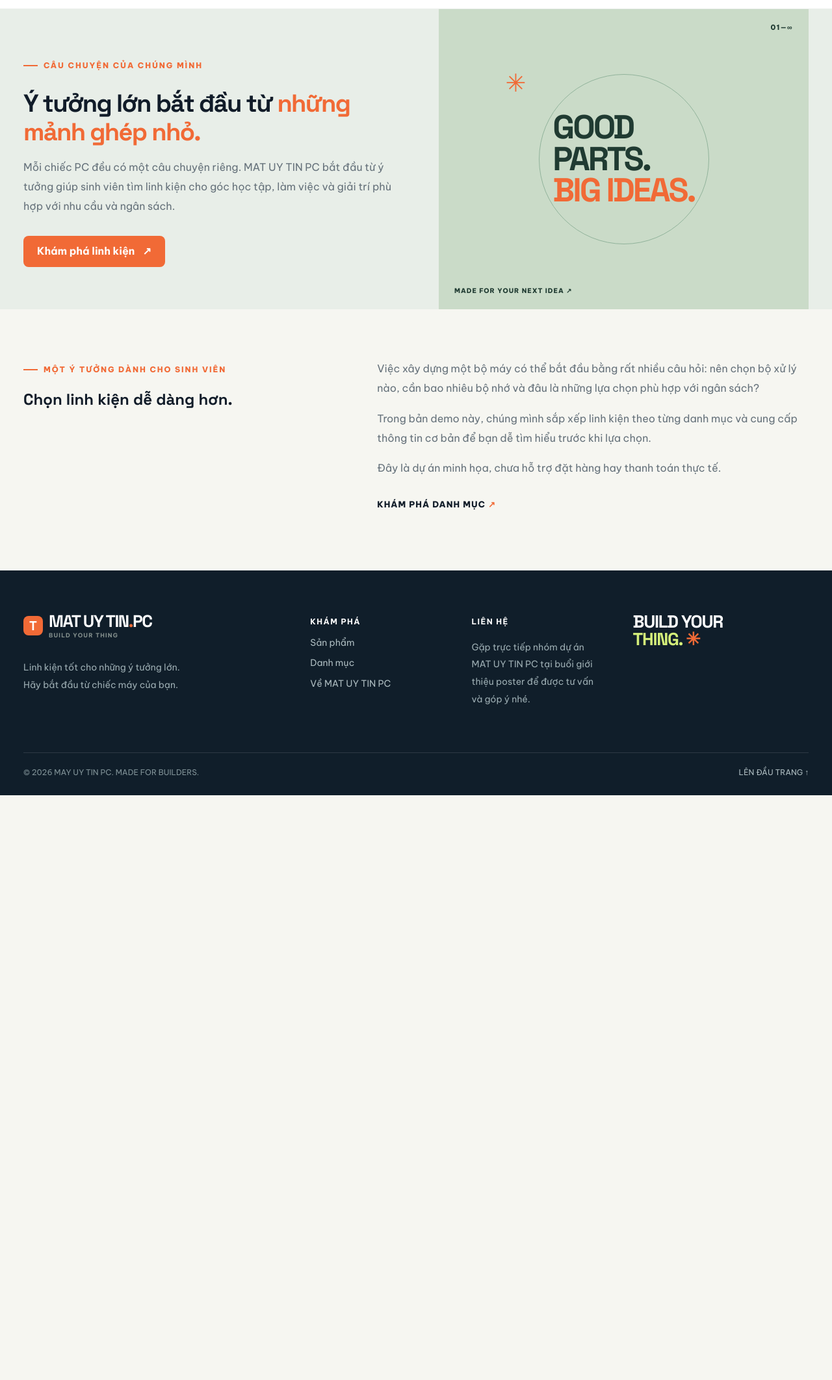
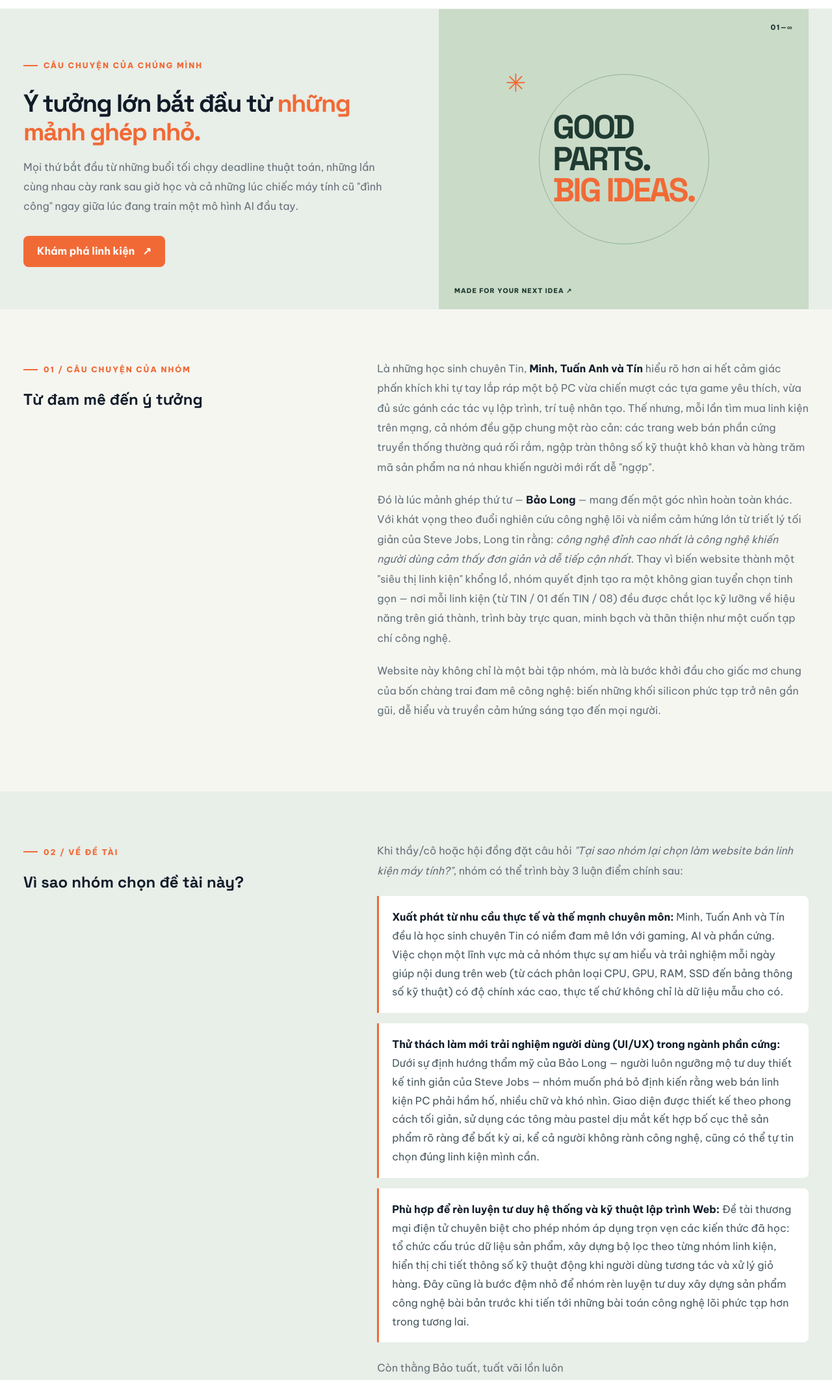
Before and after one commit to ectoiv/DraftWebsite, a plain HTML site: page backstory.html in a window 1280 px wide. Shown: the part 100-2224 px from the top of the page at 65% size. Before the commit the page ends 1324 px from the top, so only its background shows below. Drawn offline with Linux system fonts and the light colour scheme.

Commit message:
Update project backstory and motivation

```diff
--- a/app.js
+++ b/app.js
@@ -73,7 +73,7 @@ function renderProducts() {
   if (!grid || !search) return;
   const query = search.value.trim().toLocaleLowerCase('vi');
   const filtered = products.filter(p => (category === 'all' || p.category === category) && `${p.name} ${p.label} ${p.spec}`.toLocaleLowerCase('vi').includes(query));
-  grid.innerHTML = filtered.map(p => `<article class="product-card"><div class="product-image ${p.tone}">${p.badge ? `<span class="product-badge">✳ ${p.badge}</span>` : ''}${p.image ? `<img src="${p.image}" alt="" loading="lazy">` : art(p.category)}<span class="product-index">TIN / 0${p.id}</span></div><div class="product-info"><p class="product-category">${p.label}</p><h2 class="product-name"><a class="product-link" href="product.html?id=${p.id}&amp;v=20261119-3">${p.name}</a></h2><p class="product-spec">${p.spec}</p><div class="product-bottom"><strong class="product-price">${formatPrice(p.price)}</strong><button class="add-button" type="button" data-add="${p.id}" aria-label="Thêm ${p.name} vào giỏ hàng">+</button></div></div></article>`).join('');
+  grid.innerHTML = filtered.map(p => `<article class="product-card"><div class="product-image ${p.tone}">${p.badge ? `<span class="product-badge">✳ ${p.badge}</span>` : ''}${p.image ? `<img src="${p.image}" alt="" loading="lazy">` : art(p.category)}<span class="product-index">TIN / 0${p.id}</span></div><div class="product-info"><p class="product-category">${p.label}</p><h2 class="product-name"><a class="product-link" href="product.html?id=${p.id}&amp;v=20261119-4">${p.name}</a></h2><p class="product-spec">${p.spec}</p><div class="product-bottom"><strong class="product-price">${formatPrice(p.price)}</strong><button class="add-button" type="button" data-add="${p.id}" aria-label="Thêm ${p.name} vào giỏ hàng">+</button></div></div></article>`).join('');
   document.querySelector('#product-count').textContent = `${String(filtered.length).padStart(2, '0')} SẢN PHẨM`;
   document.querySelector('#empty-state').hidden = filtered.length > 0;
   document.querySelectorAll('.category-tab').forEach(tab => {
--- a/backstory.html
+++ b/backstory.html
@@ -6,24 +6,58 @@
   <meta name="theme-color" content="#142c29">
   <meta name="description" content="MAT UY TIN PC — góc linh kiện cho chiếc máy tính tiếp theo của bạn.">
   <title>Câu chuyện — MAT UY TIN PC</title>
-  <link rel="stylesheet" href="styles.css?v=20261119-3">
-  <script src="app.js?v=20261119-3" defer></script>
+  <link rel="stylesheet" href="styles.css?v=20261119-4">
+  <script src="app.js?v=20261119-4" defer></script>
 </head>
 <body>
   <div class="announcement">LINH KIỆN TỐT. Ý TƯỞNG LỚN. <span>✳</span> BẮT ĐẦU TỪ CHIẾC MÁY CỦA BẠN.</div>
   <header class="site-header">
     <div class="container header-inner">
       <a class="logo" href="index.html" aria-label="MAT UY TIN PC — về trang chủ"><span class="logo-mark">T<span>✳</span></span><span>MAT UY TIN<span class="logo-dot">.</span>PC<small>BUILD YOUR THING</small></span></a>
-      <nav class="nav-links" aria-label="Điều hướng chính"><a href="index.html">Trang chủ</a><a href="products.html">Sản phẩm</a><a href="categories.html">Danh mục</a><a href="backstory.html" aria-current="page">Câu chuyện</a></nav>
+      <nav class="nav-links" aria-label="Điều hướng chính"><a href="index.html">Trang chủ</a><a href="products.html">Sản phẩm</a><a href="categories.html">Danh mục</a><a href="backstory.html?v=20261119-4" aria-current="page">Câu chuyện</a></nav>
       <div class="header-actions"><a class="header-link" href="products.html">Khám phá ngay <span>↗</span></a><button class="icon-button cart-trigger" type="button" aria-label="Mở giỏ hàng"><span aria-hidden="true">▢</span><span class="cart-count">0</span></button></div>
     </div>
   </header>
   <main id="top">
+    <section class="story-hero">
+      <div class="container story-hero-inner">
+        <div>
+          <p class="section-kicker">CÂU CHUYỆN CỦA CHÚNG MÌNH</p>
+          <h1>Ý tưởng lớn bắt đầu từ <em>những mảnh ghép nhỏ.</em></h1>
+          <p>Mọi thứ bắt đầu từ những buổi tối chạy deadline thuật toán, những lần cùng nhau cày rank sau giờ học và cả những lúc chiếc máy tính cũ &quot;đình công&quot; ngay giữa lúc đang train một mô hình AI đầu tay.</p>
+          <a class="button button-primary" href="products.html">Khám phá linh kiện <span>↗</span></a>
+        </div>
+        <div class="build-visual" aria-hidden="true"><span class="build-star">✳</span><span class="build-number">01—∞</span><div class="build-message">GOOD<br>PARTS.<br><em>BIG IDEAS.</em></div><span class="build-caption">MADE FOR YOUR NEXT IDEA ↗</span></div>
+      </div>
+    </section>
 
-    <section class="story-hero"><div class="container story-hero-inner"><div><p class="section-kicker">CÂU CHUYỆN CỦA CHÚNG MÌNH</p><h1>Ý tưởng lớn bắt đầu từ <em>những mảnh ghép nhỏ.</em></h1><p>Mỗi chiếc PC đều có một câu chuyện riêng. MAT UY TIN PC bắt đầu từ ý tưởng giúp sinh viên tìm linh kiện cho góc học tập, làm việc và giải trí phù hợp với nhu cầu và ngân sách.</p><a class="button button-primary" href="products.html">Khám phá linh kiện <span>↗</span></a></div><div class="build-visual" aria-hidden="true"><span class="build-star">✳</span><span class="build-number">01—∞</span><div class="build-message">GOOD<br>PARTS.<br><em>BIG IDEAS.</em></div><span class="build-caption">MADE FOR YOUR NEXT IDEA ↗</span></div></div></section>
-    <section class="page-section"><div class="container story-content"><div><p class="section-kicker">MỘT Ý TƯỞNG DÀNH CHO SINH VIÊN</p><h2>Chọn linh kiện dễ dàng hơn.</h2></div><div><p>Việc xây dựng một bộ máy có thể bắt đầu bằng rất nhiều câu hỏi: nên chọn bộ xử lý nào, cần bao nhiêu bộ nhớ và đâu là những lựa chọn phù hợp với ngân sách?</p><p>Trong bản demo này, chúng mình sắp xếp linh kiện theo từng danh mục và cung cấp thông tin cơ bản để bạn dễ tìm hiểu trước khi lựa chọn.</p><p>Đây là dự án minh họa, chưa hỗ trợ đặt hàng hay thanh toán thực tế.</p><a class="text-link" href="categories.html">KHÁM PHÁ DANH MỤC <span>↗</span></a></div></div></section>
+    <section class="page-section" aria-labelledby="story-heading">
+      <div class="container story-content">
+        <div><p class="section-kicker">01 / CÂU CHUYỆN CỦA NHÓM</p><h2 id="story-heading">Từ đam mê đến ý tưởng</h2></div>
+        <div class="story-copy">
+          <p>Là những học sinh chuyên Tin, <strong>Minh, Tuấn Anh và Tín</strong> hiểu rõ hơn ai hết cảm giác phấn khích khi tự tay lắp ráp một bộ PC vừa chiến mượt các tựa game yêu thích, vừa đủ sức gánh các tác vụ lập trình, trí tuệ nhân tạo. Thế nhưng, mỗi lần tìm mua linh kiện trên mạng, cả nhóm đều gặp chung một rào cản: các trang web bán phần cứng truyền thống thường quá rối rắm, ngập tràn thông số kỹ thuật khô khan và hàng trăm mã sản phẩm na ná nhau khiến người mới rất dễ &quot;ngợp&quot;.</p>
+          <p>Đó là lúc mảnh ghép thứ tư — <strong>Bảo Long</strong> — mang đến một góc nhìn hoàn toàn khác. Với khát vọng theo đuổi nghiên cứu công nghệ lõi và niềm cảm hứng lớn từ triết lý tối giản của Steve Jobs, Long tin rằng: <em>công nghệ đỉnh cao nhất là công nghệ khiến người dùng cảm thấy đơn giản và dễ tiếp cận nhất</em>. Thay vì biến website thành một &quot;siêu thị linh kiện&quot; khổng lồ, nhóm quyết định tạo ra một không gian tuyển chọn tinh gọn — nơi mỗi linh kiện (từ TIN / 01 đến TIN / 08) đều được chắt lọc kỹ lưỡng về hiệu năng trên giá thành, trình bày trực quan, minh bạch và thân thiện như một cuốn tạp chí công nghệ.</p>
+          <p>Website này không chỉ là một bài tập nhóm, mà là bước khởi đầu cho giấc mơ chung của bốn chàng trai đam mê công nghệ: biến những khối silicon phức tạp trở nên gần gũi, dễ hiểu và truyền cảm hứng sáng tạo đến mọi người.</p>
+        </div>
+      </div>
+    </section>
+
+    <section class="story-reasons" aria-labelledby="reasons-heading">
+      <div class="container story-content">
+        <div><p class="section-kicker">02 / VỀ ĐỀ TÀI</p><h2 id="reasons-heading">Vì sao nhóm chọn đề tài này?</h2></div>
+        <div class="story-copy">
+          <p>Khi thầy/cô hoặc hội đồng đặt câu hỏi <em>&quot;Tại sao nhóm lại chọn làm website bán linh kiện máy tính?&quot;</em>, nhóm có thể trình bày 3 luận điểm chính sau:</p>
+          <ul class="story-reasons-list">
+            <li><strong>Xuất phát từ nhu cầu thực tế và thế mạnh chuyên môn:</strong> Minh, Tuấn Anh và Tín đều là học sinh chuyên Tin có niềm đam mê lớn với gaming, AI và phần cứng. Việc chọn một lĩnh vực mà cả nhóm thực sự am hiểu và trải nghiệm mỗi ngày giúp nội dung trên web (từ cách phân loại CPU, GPU, RAM, SSD đến bảng thông số kỹ thuật) có độ chính xác cao, thực tế chứ không chỉ là dữ liệu mẫu cho có.</li>
+            <li><strong>Thử thách làm mới trải nghiệm người dùng (UI/UX) trong ngành phần cứng:</strong> Dưới sự định hướng thẩm mỹ của Bảo Long — người luôn ngưỡng mộ tư duy thiết kế tinh giản của Steve Jobs — nhóm muốn phá bỏ định kiến rằng web bán linh kiện PC phải hầm hố, nhiều chữ và khó nhìn. Giao diện được thiết kế theo phong cách tối giản, sử dụng các tông màu pastel dịu mắt kết hợp bố cục thẻ sản phẩm rõ ràng để bất kỳ ai, kể cả người không rành công nghệ, cũng có thể tự tin chọn đúng linh kiện mình cần.</li>
+            <li><strong>Phù hợp để rèn luyện tư duy hệ thống và kỹ thuật lập trình Web:</strong> Đề tài thương mại điện tử chuyên biệt cho phép nhóm áp dụng trọn vẹn các kiến thức đã học: tổ chức cấu trúc dữ liệu sản phẩm, xây dựng bộ lọc theo từng nhóm linh kiện, hiển thị chi tiết thông số kỹ thuật động khi người dùng tương tác và xử lý giỏ hàng. Đây cũng là bước đệm nhỏ để nhóm rèn luyện tư duy xây dựng sản phẩm công nghệ bài bản trước khi tiến tới những bài toán công nghệ lõi phức tạp hơn trong tương lai.</li>
+          </ul>
+          <p>Còn thằng Bảo tuất, tuất vãi lồn luôn</p>
+        </div>
+      </div>
+    </section>
   </main>
-  <footer class="footer"><div class="container"><div class="footer-grid"><div><a class="logo footer-logo" href="index.html"><span class="logo-mark">T<span>✳</span></span><span>MAT UY TIN<span class="logo-dot">.</span>PC<small>BUILD YOUR THING</small></span></a><p>Linh kiện tốt cho những ý tưởng lớn.<br>Hãy bắt đầu từ chiếc máy của bạn.</p></div><div><strong>KHÁM PHÁ</strong><a href="products.html">Sản phẩm</a><a href="categories.html">Danh mục</a><a href="backstory.html">Về MAT UY TIN PC</a></div><div id="lien-he"><strong>LIÊN HỆ</strong><p>Gặp trực tiếp nhóm dự án MAT UY TIN PC tại buổi giới thiệu poster để được tư vấn và góp ý nhé.</p></div><div class="footer-tagline">BUILD YOUR<br><em>THING.</em> <span>✳</span></div></div><div class="footer-bottom"><span>© 2026 MAY UY TIN PC. MADE FOR BUILDERS.</span><a href="#top">LÊN ĐẦU TRANG ↑</a></div></div></footer>
+  <footer class="footer"><div class="container"><div class="footer-grid"><div><a class="logo footer-logo" href="index.html"><span class="logo-mark">T<span>✳</span></span><span>MAT UY TIN<span class="logo-dot">.</span>PC<small>BUILD YOUR THING</small></span></a><p>Linh kiện tốt cho những ý tưởng lớn.<br>Hãy bắt đầu từ chiếc máy của bạn.</p></div><div><strong>KHÁM PHÁ</strong><a href="products.html">Sản phẩm</a><a href="categories.html">Danh mục</a><a href="backstory.html?v=20261119-4">Về MAT UY TIN PC</a></div><div id="lien-he"><strong>LIÊN HỆ</strong><p>Gặp trực tiếp nhóm dự án MAT UY TIN PC tại buổi giới thiệu poster để được tư vấn và góp ý nhé.</p></div><div class="footer-tagline">BUILD YOUR<br><em>THING.</em> <span>✳</span></div></div><div class="footer-bottom"><span>© 2026 MAY UY TIN PC. MADE FOR BUILDERS.</span><a href="#top">LÊN ĐẦU TRANG ↑</a></div></div></footer>
   <div class="cart-overlay" id="cart-overlay" hidden></div>
   <aside class="cart-drawer" id="cart-drawer" role="dialog" aria-modal="true" aria-labelledby="cart-title" aria-hidden="true">
     <div class="cart-header"><div><p class="section-kicker">MAT UY TIN PC / GIỎ HÀNG</p><h2 id="cart-title">Giỏ hàng của bạn<span>.</span></h2></div><button class="close-cart" type="button" aria-label="Đóng giỏ hàng">×</button></div>
--- a/styles.css
+++ b/styles.css
@@ -378,3 +378,11 @@ body{font-size:var(--type-body)}
   .product-bottom{align-items:flex-start;flex-direction:column}
   .add-button{width:100%}
 }
+
+/* Đọc câu chuyện và các luận điểm trên mọi cỡ màn hình. */
+.story-copy p{margin:0 0 20px;line-height:1.8}
+.story-copy strong,.story-reasons-list strong{color:var(--ink)}
+.story-reasons{padding:76px 0 90px;background:#e8eee8}
+.story-reasons-list{display:grid;gap:16px;margin:24px 0;padding:0;list-style:none}
+.story-reasons-list li{padding:18px 20px;border-left:3px solid var(--orange);border-radius:0 8px 8px 0;background:#fff;color:#485961;line-height:1.8}
+@media(max-width:680px){.story-reasons{padding:50px 0 65px}.story-reasons-list li{padding:16px}}
```
Also changed, not shown: categories.html (+4 -4 lines), index.html (+6 -6 lines), product.html (+4 -4 lines), products.html (+4 -4 lines).
